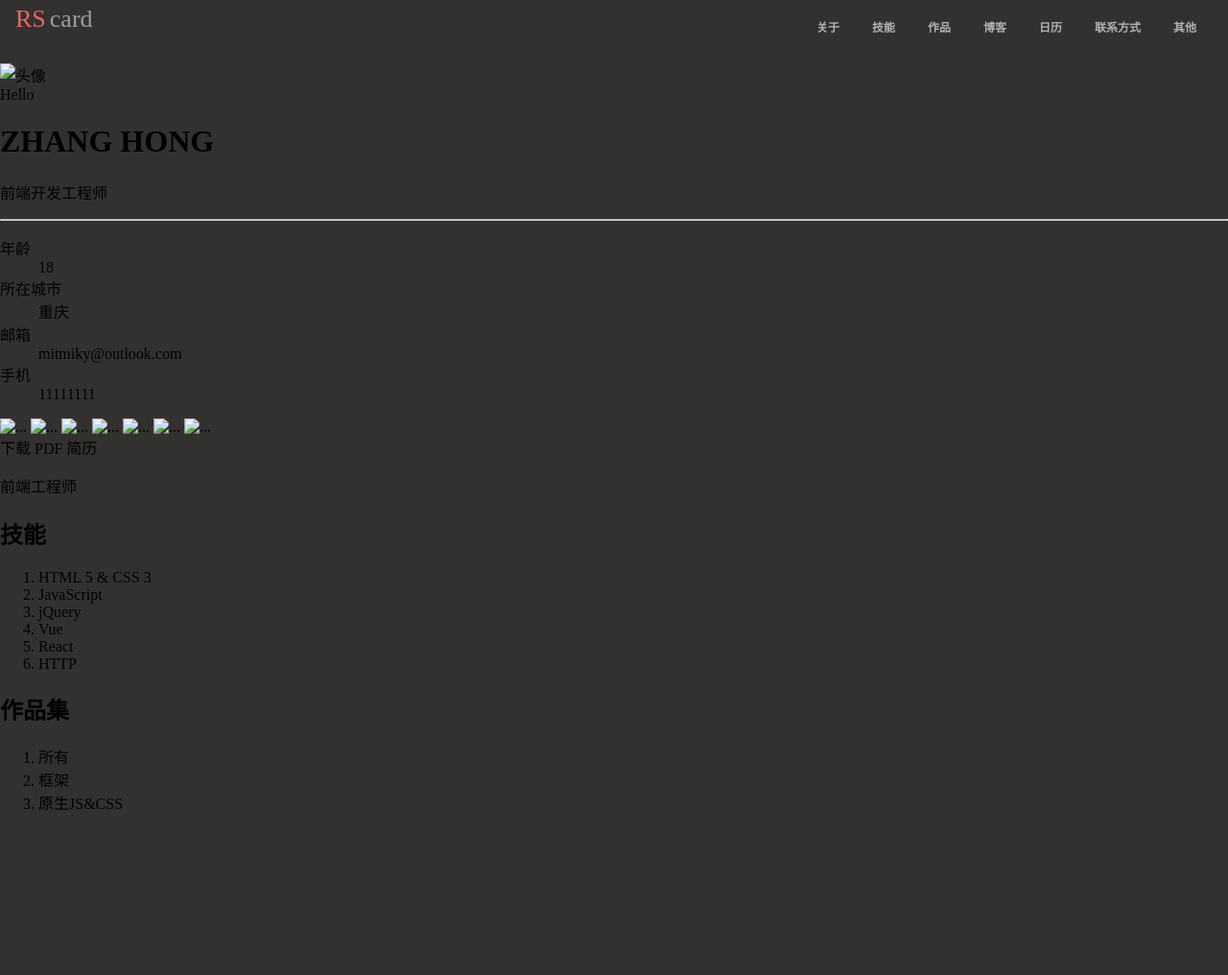
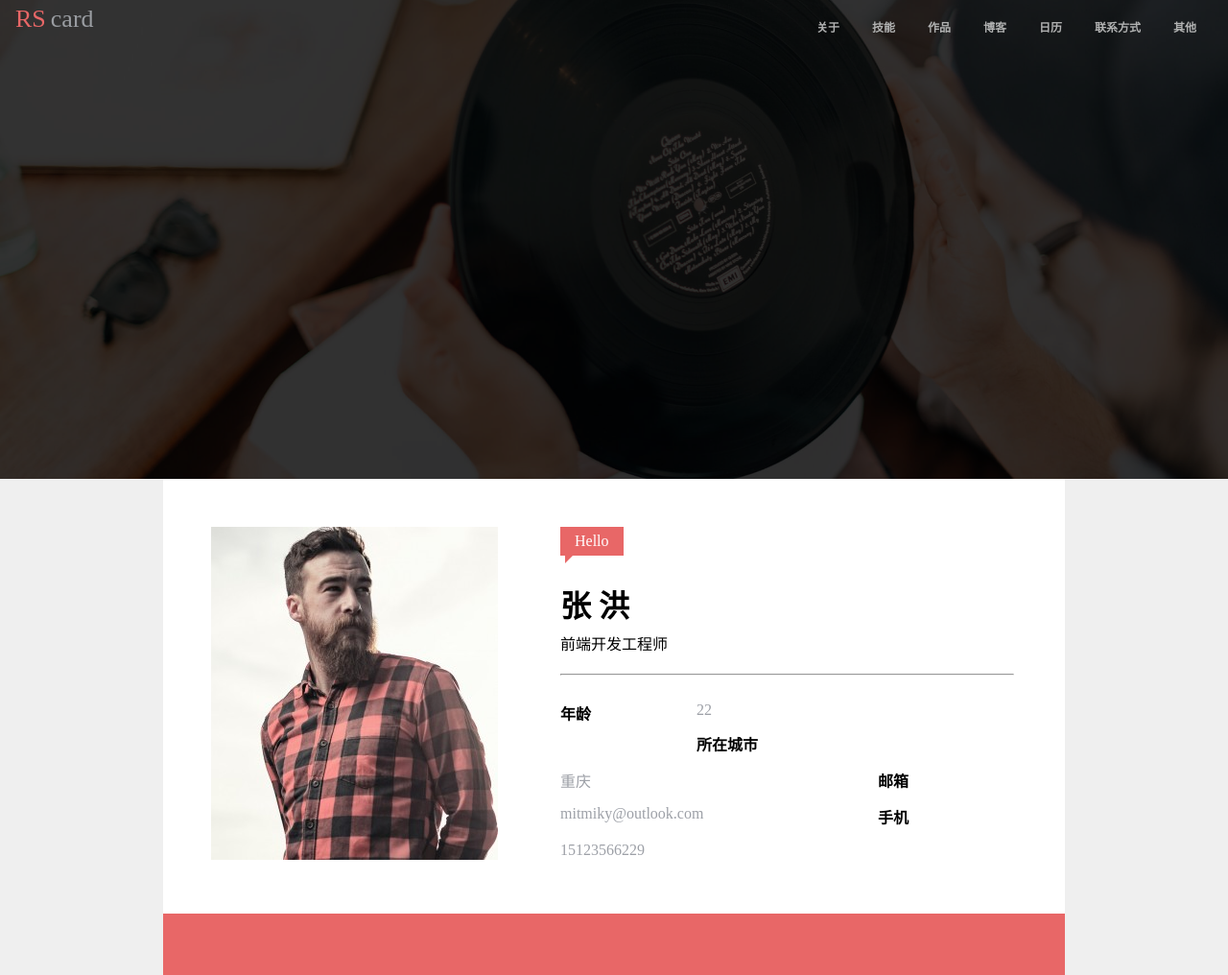
Before and after one commit to nicozh/resume, a plain HTML site: page index.html in a window 1280 px wide. Shown: the part 16-1032 px from the top of the page at 96% size. Before the commit the page ends 880 px from the top, so only its background shows below. Drawn offline with Linux system fonts and the light colour scheme.

Commit message:
添加样式

```diff
--- a/css/a.css
+++ b/css/a.css
@@ -1,6 +1,6 @@
 
 body{
-    background: #333130;
+    background: #EFEFEF;
     margin: 0;
   }
 .clearfix::after{
@@ -8,12 +8,23 @@ body{
     display: block;
     clear: both;
   }
+  *{
+      margin: 0;
+      padding: 0
+  }
 a{
     color: inherit;
     text-decoration: none;
   }
   .topNavBar{
-    padding: 19px 16px 19px 16px;
+    padding: 19px 0 19px 0;
+    position: fixed;
+    top: 0;
+    left: 0;
+    width: 100%;
+  }
+  .topNavBar-inside{
+      padding: 0 16px;
   }
   .topNavBar nav{
     padding-top: 8px;
@@ -26,7 +37,7 @@ a{
       padding-bottom: 2px;
   }
   .topNavBar .logo .rs{
-      margin-right: 4px;
+      margin-right: 5px;
       color: #E86767;
   }
   .topNavBar .logo .card{
@@ -55,3 +66,88 @@ a{
   .topNavBar nav ul>li>a:hover{
       border-bottom: 3px solid #E86767
   }
+  .banner{
+      height: 515px;
+      background-image: url(../img/rs-cover.jpg);
+      background-position: center center;
+      background-size: cover;
+  }
+  .banner .mask{
+      height: 515px;
+      background-color: rgba(0,0,0, 0.8);
+  }
+  .MyCard{
+      max-width: 940px;
+      margin-left: auto;
+      margin-right: auto;
+      background-color: #FFFFFF
+  }
+  .MyCard .welcome{
+      background: #E86767;
+      color: #FFFEFE;
+      display: inline-block;
+      padding: 4px 15px;
+      line-height:22px;
+      position: relative;
+  }
+  .MyCard .triangle{
+      display: block;
+      border:8px solid transparent;
+      border-left-color: #E86767;
+      border-top:0px;
+      left: 5px;
+      top: 100%;
+      position:absolute;
+  }
+  .pictureAndtext{
+      padding: 50px;
+  }
+  .MyCard .picture{
+      float: left;
+  }
+  .MyCard .text{
+      float: left;
+      margin-left: 65px;
+      width: 473px;
+  }
+  .MyCard .text h1{
+      margin-top: 27px;
+      margin-bottom: 6px;
+  }
+  .MyCard .text hr{
+      margin: 20px 0
+  }
+  .MyCard dl dt,
+  .MyCard dl dd{
+      float: left;
+      margin: 7px 0;
+  }
+  .MyCard dl dt{
+      width: 30%;
+      font-weight: bold;
+  }
+  .MyCard dl dd{
+      width: 70%;
+      color: #9DA0A7
+  }
+  .MyCard .media{
+      background: #E86767;
+      text-align: center;
+  }
+  .MyCard .media a{
+      display: inline-block;
+      width: 40px;;
+      line-height: 30px;
+      padding: 5px 0;
+      border-radius: 50%;
+      margin: 20px 20px;
+  }
+  .MyCard .media a:hover{
+      background: #D05C5C;
+  }
+  .MyCard svg{
+      width: 30px;
+      height: 30px;
+      fill: white;
+      vertical-align: top;
+  }
--- a/index.html
+++ b/index.html
@@ -6,9 +6,19 @@
     <meta http-equiv="X-UA-Compatible" content="ie=edge">
     <title>个人简历</title>
     <link rel="stylesheet" href="css/a.css">
+    <script src="//at.alicdn.com/t/font_453863_zxtv0n8fk8iwwmi.js"></script>
+    <style type="text/css">
+      .icon {
+      width: 1em; height: 1em;
+      vertical-align: -0.15em;
+      fill: currentColor;
+      overflow: hidden;
+      }
+      </style>
 </head>
 <body>
-        <div class="topNavBar clearfix">
+        <div class="topNavBar">
+          <div class="topNavBar-inside  clearfix">
               <a class="logo" href="#" alt="logo" style="float:left;">
                   <span class="rs">RS</span><span class="card">card</span>
                </a>
@@ -38,38 +48,61 @@
                  </ul>
                </nav>
           </div>
-        <div class="banner" style="background-image: url(#)"></div>
+        </div>
+        <div class="banner">
+          <div class="mask"></div>
+        </div>
         <main>
-          <div class="card">
+          <div class="MyCard">
+            <div class="pictureAndtext clearfix">
                 <div class="picture">
-              <img src="" alt="头像">
+                    <img src="./img/robert.jpg" width:299 height:347 alt="头像">
                   </div>
-            <div class="text"></div>
-              <div class="profile">
-                <span class="welcome">Hello</span>
-                <h1>ZHANG HONG</h1>
+                    <div class="text">
+                      <span class="welcome">Hello
+                        <span class="triangle"></span>
+                      </span>
+                      <h1>张 洪</h1>
                       <p>前端开发工程师</p>
                       <hr>
                       <dl>
                         <dt>年龄</dt>
-                  <dd>18</dd>
+                        <dd>22</dd>
                         <dt>所在城市</dt>
                         <dd>重庆</dd>
                         <dt>邮箱</dt>
                         <dd>mitmiky@outlook.com</dd>
                         <dt>手机</dt>
-                  <dd>11111111</dd>
+                        <dd>15123566229</dd>
                       </dl>
                     </div>
             </div>
               <footer class="media">
-                <a href="#"><img src="#" alt="..."></a>
-                <a href="#"><img src="#" alt="..."></a>
-                <a href="#"><img src="#" alt="..."></a>
-                <a href="#"><img src="#" alt="..."></a>
-                <a href="#"><img src="#" alt="..."></a>
-                <a href="#"><img src="#" alt="..."></a>
-                <a href="#"><img src="#" alt="..."></a>
+                <a href="#">
+                    <svg class="icon" aria-hidden="true">
+                        <use xlink:href="#icon-github"></use>
+                        </svg>
+                </a>
+                <a href="#">
+                    <svg class="icon" aria-hidden="true">
+                        <use xlink:href="#icon-hexo"></use>
+                        </svg>
+                </a>
+                <a href="#">
+                    <svg class="icon" aria-hidden="true">
+                        <use xlink:href="#icon-weibo"></use>
+                        </svg>
+                </a>
+                <a href="#">
+                    <svg class="icon" aria-hidden="true">
+                        <use xlink:href="#icon-bilibili"></use>
+                        </svg>
+                </a>
+                <a href="#">
+                    <svg class="icon" aria-hidden="true">
+                        <use xlink:href="#icon-tuite_twitter"></use>
+                        </svg>
+                </a>
               </footer>
           </div>
 
```
Also changed, not shown: img/robert.jpg (added), img/rs-cover.jpg (added). Lines whose indentation alone changed are shown as unchanged.
